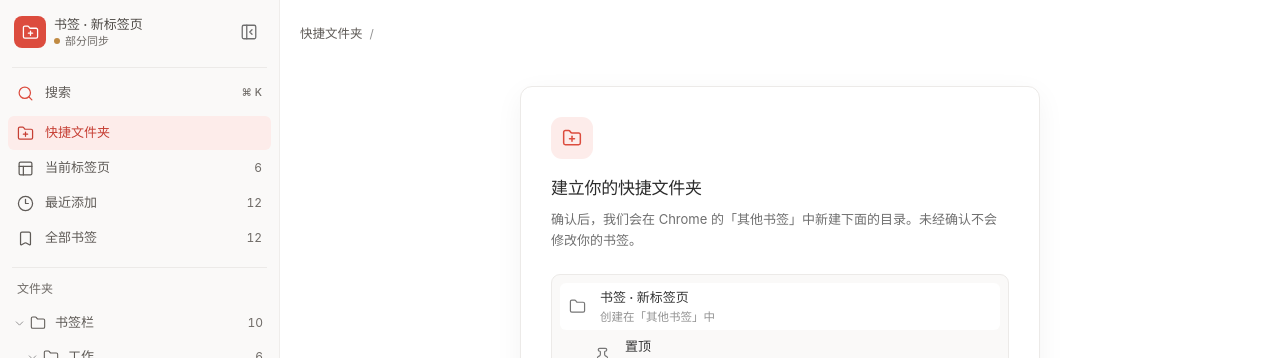
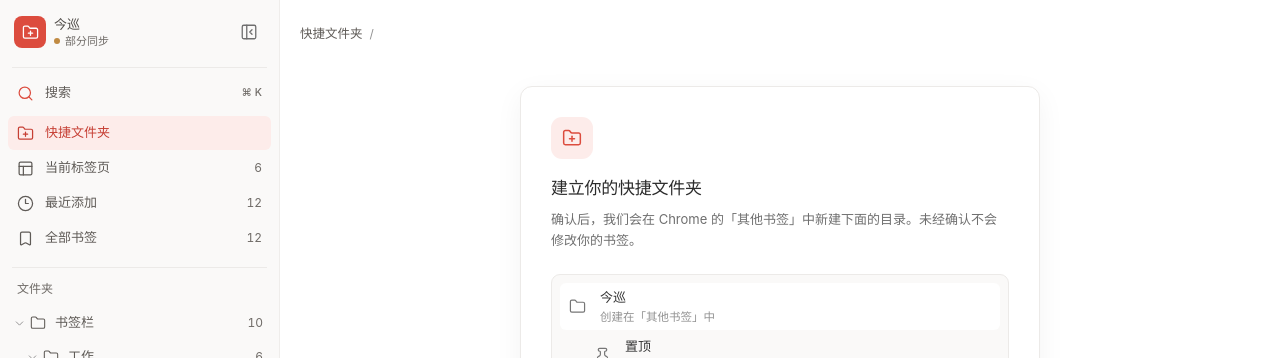
Before and after one commit to yuzhouu/prelude, a React (Vite) app: page / in a window 1280 px wide. Shown: the top 358 px of the page. Built offline with nearby package versions, Linux system fonts and the light colour scheme; no server answers.

Commit message:
feat: rename extension to 今巡

```diff
--- a/index.html
+++ b/index.html
@@ -4,7 +4,8 @@
     <meta charset="UTF-8" />
     <meta name="viewport" content="width=device-width, initial-scale=1.0" />
     <meta name="theme-color" content="#faf9f7" />
-    <title>书签 · 新标签页</title>
+    <meta name="description" content="每日想看的，都在这里" />
+    <title>今巡</title>
   </head>
   <body>
     <div id="app"></div>
--- a/src/features/bookmarks/chrome-bookmarks.ts
+++ b/src/features/bookmarks/chrome-bookmarks.ts
@@ -56,10 +56,12 @@
   }
 }
 
-export const DEFAULT_BOOKMARK_CONTAINER_TITLE = '书签 · 新标签页'
+export const DEFAULT_BOOKMARK_CONTAINER_TITLE = '今巡'
 export const DEFAULT_PINNED_FOLDER_TITLE = '置顶'
 export const DEFAULT_READ_LATER_FOLDER_TITLE = '待读'
 export const DEFAULT_FAVORITES_FOLDER_TITLE = '收藏'
+
+const LEGACY_DEFAULT_BOOKMARK_CONTAINER_TITLE = '书签 · 新标签页'
 
 let defaultFolderCreationPromise: Promise<BookmarkNode> | undefined
 
@@ -85,6 +87,24 @@
 
 export function findDefaultBookmarkContainer(nodes: Array<BookmarkNode>) {
   return findFolderByTitle(nodes, DEFAULT_BOOKMARK_CONTAINER_TITLE)
+}
+
+async function migrateDefaultBookmarkContainerTitle(
+  nodes: Array<BookmarkNode>,
+  bookmarksApi: NonNullable<ChromeApi['bookmarks']>,
+) {
+  if (findDefaultBookmarkContainer(nodes)) return nodes
+
+  const legacyContainer = findFolderByTitle(
+    nodes,
+    LEGACY_DEFAULT_BOOKMARK_CONTAINER_TITLE,
+  )
+  if (!legacyContainer) return nodes
+
+  await bookmarksApi.update(legacyContainer.id, {
+    title: DEFAULT_BOOKMARK_CONTAINER_TITLE,
+  })
+  return bookmarksApi.getTree()
 }
 
 async function createFolders() {
@@ -242,11 +262,16 @@
     let active = true
 
     const refresh = () => {
-      void bookmarksApi.getTree().then((nextTree) => {
-        if (!active) return
-        setTree(nextTree)
-        setIsChromeSource(true)
-      })
+      void bookmarksApi
+        .getTree()
+        .then((nextTree) =>
+          migrateDefaultBookmarkContainerTitle(nextTree, bookmarksApi),
+        )
+        .then((nextTree) => {
+          if (!active) return
+          setTree(nextTree)
+          setIsChromeSource(true)
+        })
     }
 
     const events = [
--- a/src/features/bookmarks/sidebar.tsx
+++ b/src/features/bookmarks/sidebar.tsx
@@ -16,7 +16,7 @@
 import { countBookmarks, isFolder } from './model'
 import type { BookmarkNode } from './model'
 
-const APP_NAME = '书签 · 新标签页'
+const APP_NAME = '今巡'
 
 function getBookmarkSyncSummary(roots: Array<BookmarkNode>) {
   const topLevelFolders = roots.filter(
```
Also changed, not shown: public/manifest.json, 1 other file (tests, documents, lock files or other folders).
